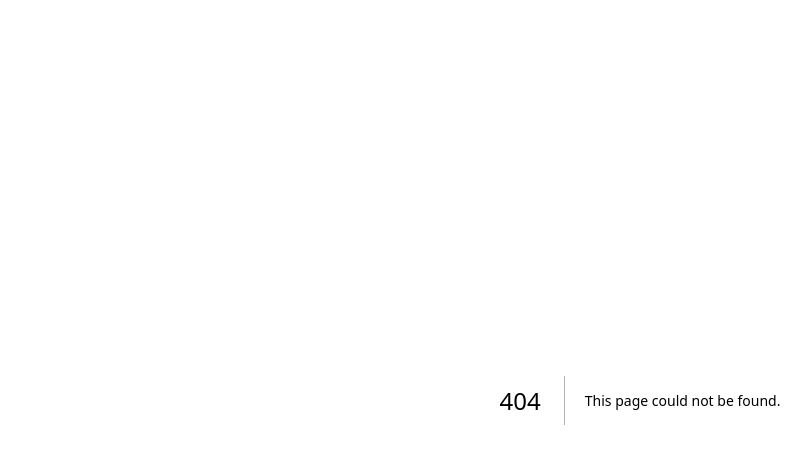
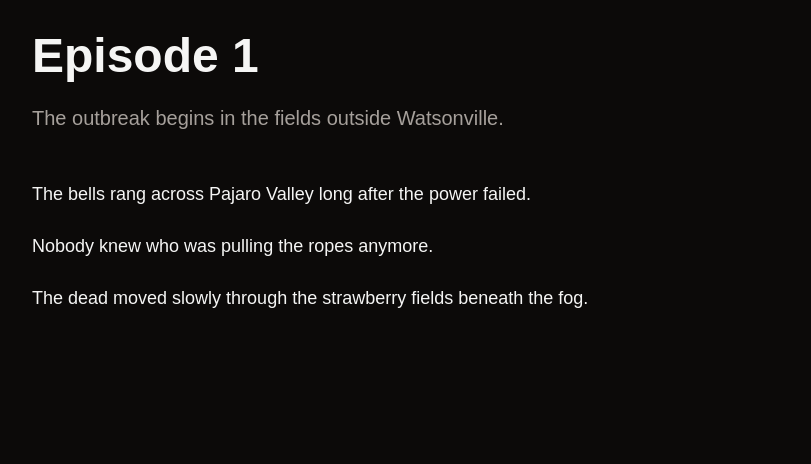
Before and after one commit to Tillamonster/JuanitaOfTheDead, a Next.js app: page /episodes/episode-1 in a window 1280 px wide. Before the commit this address had no page. Shown: the top 464 px of the page, without its empty margins (0-811 px from the left). Built offline with nearby package versions, Linux system fonts and the light colour scheme.

Commit message:
Dynamic episode routing working

```diff
--- /dev/null
+++ b/app/episodes/[slug]/page.tsx
@@ -0,0 +1,51 @@
+import { episodes } from "@/data/episodes";
+
+type Props = {
+  params: Promise<{
+    slug: string;
+  }>;
+};
+
+export default async function EpisodePage({ params }: Props) {
+  const { slug } = await params;
+
+  const episode = episodes.find(
+    (ep) => ep.slug === slug
+  );
+
+  if (!episode) {
+    return (
+      <main className="p-8">
+        <h1>Episode Not Found</h1>
+      </main>
+    );
+  }
+
+  return (
+    <main className="min-h-screen bg-stone-950 text-stone-100 p-8">
+
+      <h1 className="text-5xl font-black mb-6">
+        {episode.title}
+      </h1>
+
+      <p className="text-xl text-stone-400 mb-12">
+        {episode.description}
+      </p>
+
+      <div className="max-w-3xl space-y-6 text-lg">
+        <p>
+          The bells rang across Pajaro Valley long after the power failed.
+        </p>
+
+        <p>
+          Nobody knew who was pulling the ropes anymore.
+        </p>
+
+        <p>
+          The dead moved slowly through the strawberry fields beneath the fog.
+        </p>
+      </div>
+
+    </main>
+  );
+}
--- a/app/layout.tsx
+++ b/app/layout.tsx
@@ -1,33 +1,19 @@
 import type { Metadata } from "next";
-import { Geist, Geist_Mono } from "next/font/google";
 import "./globals.css";
 
-const geistSans = Geist({
-  variable: "--font-geist-sans",
-  subsets: ["latin"],
-});
-
-const geistMono = Geist_Mono({
-  variable: "--font-geist-mono",
-  subsets: ["latin"],
-});
-
 export const metadata: Metadata = {
-  title: "Create Next App",
-  description: "Generated by create next app",
+  title: "Juanita of the Dead",
+  description: "The Bells of Pajaro",
 };
 
 export default function RootLayout({
   children,
-}: Readonly<{
+}: {
   children: React.ReactNode;
-}>) {
+}) {
   return (
-    <html
-      lang="en"
-      className={`${geistSans.variable} ${geistMono.variable} h-full antialiased`}
-    >
-      <body className="min-h-full flex flex-col">{children}</body>
+    <html lang="en">
+      <body>{children}</body>
     </html>
   );
 }
```
